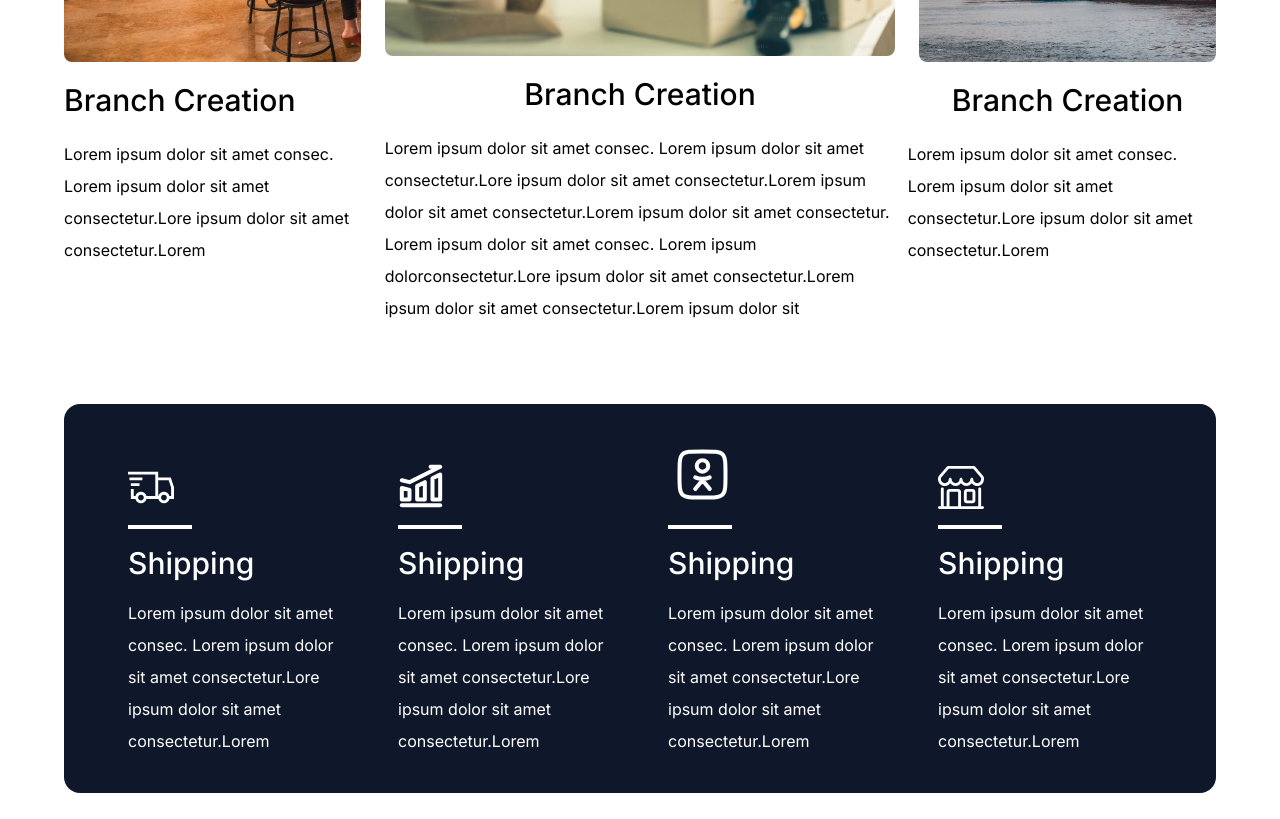
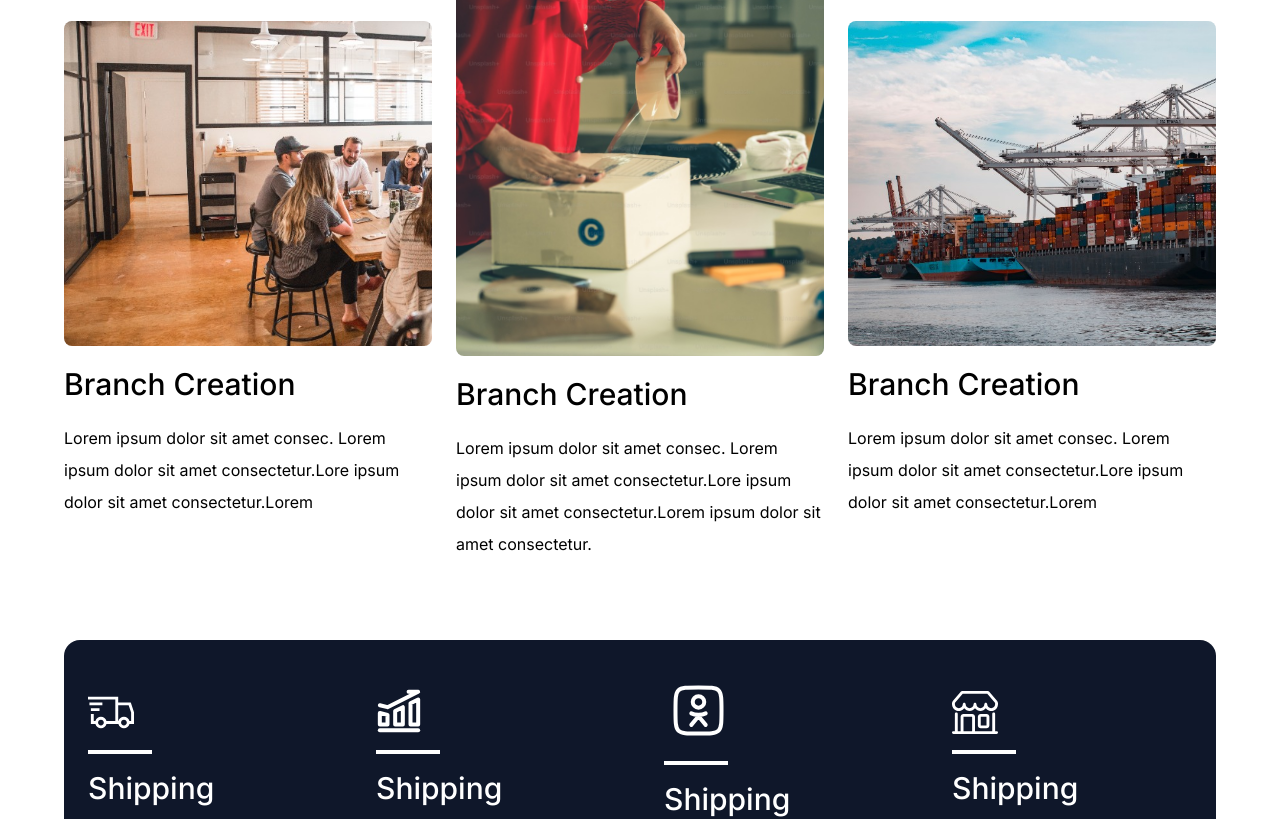
Before and after one commit to Azany-corps/shop-azany-frontend, a React (Create React App) app: page /sell-on-azany/manufacturers-merchant in a window 1280 px wide. Shown: the part 1300-2119 px from the top of the page. Built offline with nearby package versions, Linux system fonts and the light colour scheme; no server answers.

Commit message:
manufacturing page

```diff
--- a/src/pages/landing/ManufacturerHomePage.tsx
+++ b/src/pages/landing/ManufacturerHomePage.tsx
@@ -20,7 +20,7 @@ const ManufacturerHomePage = () => {
       <Header style={"bg-[#70ADFF] xs:hidden"} />
       <MobileHeader />
       <div className="flex flex-col gap-20">
-        <div className="flex items-center justify-between pt-6  bg-[#DBEAFF] pl-6 mt-6 w-[90%] rounded-2xl mx-auto">
+        <div className="flex flex-row items-center justify-between pt-6 mdm:flex-col  bg-[#DBEAFF] pl-6 mt-6 w-[90%] rounded-2xl mx-auto">
           <div className="right-text w-full  mr-3 max-w-[450px]">
             <h1 className="text-[#0A1F3B] text-5xl font-bold mb-4">
               Start selling as a Manufacturer with Azany
@@ -77,7 +77,7 @@ const ManufacturerHomePage = () => {
         </div>
         <div className="flex w-[90%] items-center mx-auto justify-between">
           <div className="w-full flex flex-col items-center">
-            <p className="text-slate-900 text-5xl font-bold font-['Inter']">
+            <p className="text-slate-900 text-center text-5xl font-bold font-['Inter']">
               Why Choose Azany?
             </p>
             <p className="text-center text-slate-900 text-2xl font-normal font-['Inter'] leading-loose">
@@ -86,8 +86,8 @@ const ManufacturerHomePage = () => {
           </div>
         </div>
 
-        <div className="grid grid-cols-11 gap-6 w-[90%] items-center mx-auto justify-between">
-          <div className="col-span-3 flex-col flex gap-5">
+        <div className="grid grid-cols-11 mdm:grid-cols-12 gap-6 w-[90%] items-center mx-auto justify-between">
+          <div className="col-span-12 mdm:col-span-4 flex-col flex gap-5">
             <div
               className="img w-full h-[325px] rounded-lg bg-cover"
               style={{ backgroundImage: "url(/images/branch-creation.jpeg)" }}
@@ -95,12 +95,12 @@ const ManufacturerHomePage = () => {
             <p className="text-black text-3xl font-medium font-['Inter']">
               Branch Creation
             </p>
-            <p className="w-80 text-black text-base font-normal font-['Inter'] leading-loose">
+            <p className=" text-black text-base font-normal font-['Inter'] leading-loose">
               Lorem ipsum dolor sit amet consec. Lorem ipsum dolor sit amet
               consectetur.Lore ipsum dolor sit amet consectetur.Lorem
             </p>
           </div>
-          <div className=" col-span-5 flex-col flex  items-center gap-5">
+          <div className="col-span-12 mdm:col-span-4 flex-col flex gap-5">
             <div
               className="img  w-full h-[377px] rounded-lg bg-cover"
               style={{ backgroundImage: "url(/images/logistics.jpeg)" }}
@@ -111,13 +111,10 @@ const ManufacturerHomePage = () => {
             <p className="text-black text-base font-normal font-['Inter'] leading-loose">
               Lorem ipsum dolor sit amet consec. Lorem ipsum dolor sit amet
               consectetur.Lore ipsum dolor sit amet consectetur.Lorem ipsum
-              dolor sit amet consectetur.Lorem ipsum dolor sit amet consectetur.
-              Lorem ipsum dolor sit amet consec. Lorem ipsum
-              dolorconsectetur.Lore ipsum dolor sit amet consectetur.Lorem ipsum
-              dolor sit amet consectetur.Lorem ipsum dolor sit
+              dolor sit amet consectetur.
             </p>
           </div>
-          <div className="col-span-3 flex-col flex  items-center gap-5">
+          <div className="col-span-12 mdm:col-span-4 flex-col flex gap-5">
             <div
               className="img w-full h-[325px] rounded-lg bg-cover"
               style={{ backgroundImage: "url(/images/shipping.jpeg)" }}
@@ -125,15 +122,15 @@ const ManufacturerHomePage = () => {
             <p className="text-black text-3xl font-medium font-['Inter']">
               Branch Creation
             </p>
-            <p className="w-80 text-black text-base font-normal font-['Inter'] leading-loose">
+            <p className=" text-black text-base font-normal font-['Inter'] leading-loose">
               Lorem ipsum dolor sit amet consec. Lorem ipsum dolor sit amet
               consectetur.Lore ipsum dolor sit amet consectetur.Lorem
             </p>
           </div>
         </div>
         <div className="flex w-[90%] items-center mx-auto justify-between">
-          <div className="w-full flex-1 pl-16 pr-14 py-9 bg-slate-900 rounded-2xl justify-end items-end gap-12 inline-flex">
-            <div className="flex  flex-col gap-4 relative">
+          <div className="w-full flex-wrap flex-1 py-9 bg-slate-900 rounded-2xl justify-between items-center gap-12 px-6 flex">
+            <div className="flex flex-1 flex-col gap-4 relative">
               <svg
                 xmlns="http://www.w3.org/2000/svg"
                 width="46"
@@ -155,7 +152,7 @@ const ManufacturerHomePage = () => {
                 consectetur.Lore ipsum dolor sit amet consectetur.Lorem
               </div>
             </div>
-            <div className="flex  flex-col gap-4 relative">
+            <div className="flex flex-1 flex-col gap-4 relative">
               <svg
                 xmlns="http://www.w3.org/2000/svg"
                 width="46"
@@ -194,7 +191,7 @@ const ManufacturerHomePage = () => {
                 consectetur.Lore ipsum dolor sit amet consectetur.Lorem
               </div>
             </div>
-            <div className="flex  flex-col gap-4 relative">
+            <div className="flex flex-1 flex-col gap-4 relative">
               <svg
                 xmlns="http://www.w3.org/2000/svg"
                 width="69"
@@ -234,7 +231,7 @@ const ManufacturerHomePage = () => {
                 consectetur.Lore ipsum dolor sit amet consectetur.Lorem
               </div>
             </div>
-            <div className="flex  flex-col gap-4 relative">
+            <div className="flex flex-1 flex-col gap-4 relative">
               <svg
                 xmlns="http://www.w3.org/2000/svg"
                 width="46"
@@ -267,7 +264,7 @@ const ManufacturerHomePage = () => {
           </div>
         </div>
         <div className="flex w-[90%] mx-auto bg-[#DBEAFF] py-6">
-          <div className="w-full flex flex-col items-center gap-6">
+          <div className="w-full flex flex-col text-center items-center gap-6">
             <div>
               <p className="text-slate-900 text-5xl font-bold font-['Inter']">
                 Why Choose Azany?
@@ -279,7 +276,7 @@ const ManufacturerHomePage = () => {
                 All paid plans start with a 14 day trial period.
               </small>
             </div>
-            <div className="flex flex-row gap-8 justify-center xs:flex-col mx-auto">
+            <div className="flex flex-wrap flex-row gap-8 justify-center xs:flex-col mx-auto">
               <PlansCard
                 price={"$44"}
                 module={"Basic Plan"}
```
